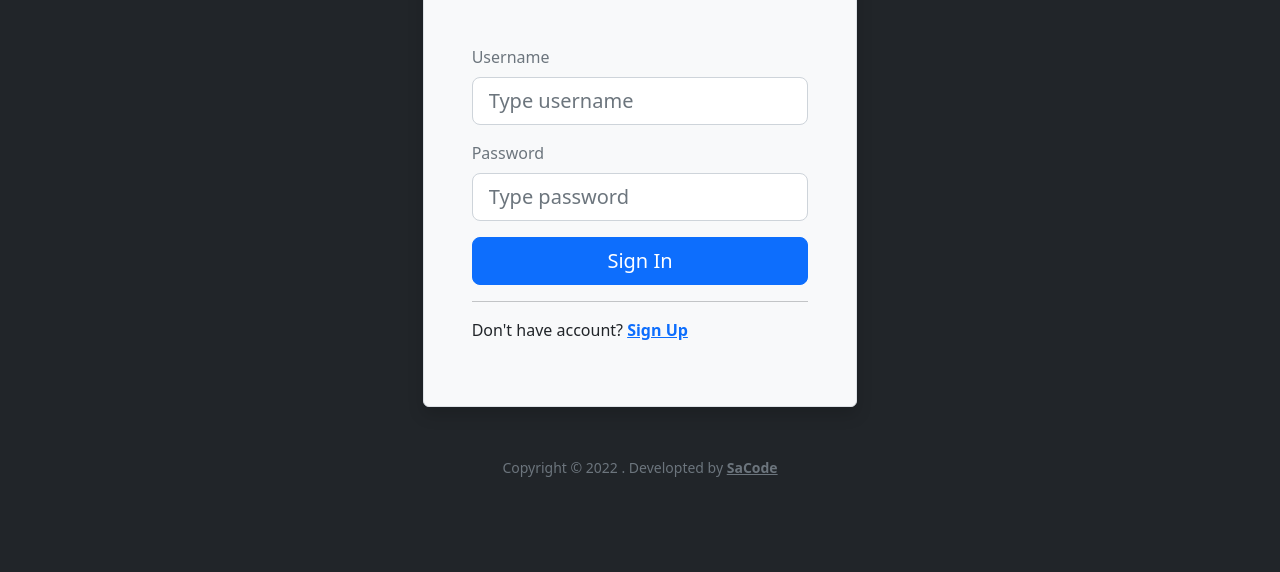
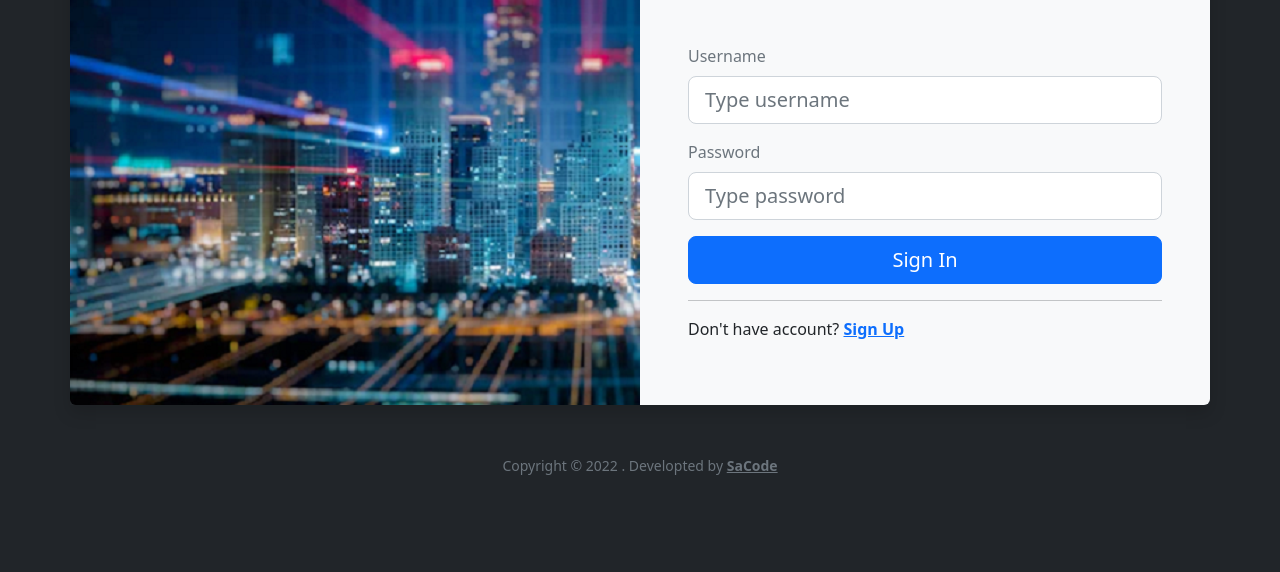
Before and after one commit to janzenfaidiban/sign-in-bootstrap5, a plain HTML site: page index.html in a window 1280 px wide. Shown: the part 228-800 px from the top of the page. Drawn offline with nearby package versions, Linux system fonts and the light colour scheme.

Commit message:
update mockup

```diff
--- a/index.html
+++ b/index.html
@@ -1,16 +1,22 @@
 <!DOCTYPE html>
 <html>
 <head>
-	<title>Sign In</title>
+	<title>Sign In 02</title>
 	<!-- CSS only -->
 	<link href="https://cdn.jsdelivr.net/npm/bootstrap@5.2.0-beta1/dist/css/bootstrap.min.css" rel="stylesheet" integrity="sha384-0evHe/X+R7YkIZDRvuzKMRqM+OrBnVFBL6DOitfPri4tjfHxaWutUpFmBp4vmVor" crossorigin="anonymous">
 </head>
 <body class="bg-dark">
 
+	<!-- container -->
+	<div class="container my-5 shadow">
 		<!-- content -->
 		<div class="row">
 
-		<div class="col-xl-4 col-lg-6 col-md-8 col-sm-8 mx-auto bg-light my-5 p-5 rounded shadow border">
+			<div class="col-lg-6 p-0 flex-fill rounded-start" style="background-image: url('./img.png')">
+
+			</div>
+
+			<div class="col-lg-6 p-5 flex-fill bg-light rounded-end">
 
 				<div class="text-center mb-5">
 					<h1 class="fw-bolder display-1">Sign In</h1>
@@ -44,6 +50,8 @@
 			</div>
 		</div>
 		<!-- end content -->
+	</div>
+	<!-- end container -->
 
 	<!-- footer -->
 	<div class="row">
```
Also changed, not shown: balsamiq-sketsa-sign-in-1.png (deleted), balsamiq-sketsa-sign-in-2.png (added), final-sign-in-1.png (deleted), final-sign-in-2.png (added), img.png (added), 3 other files. Lines whose indentation alone changed are shown as unchanged.
